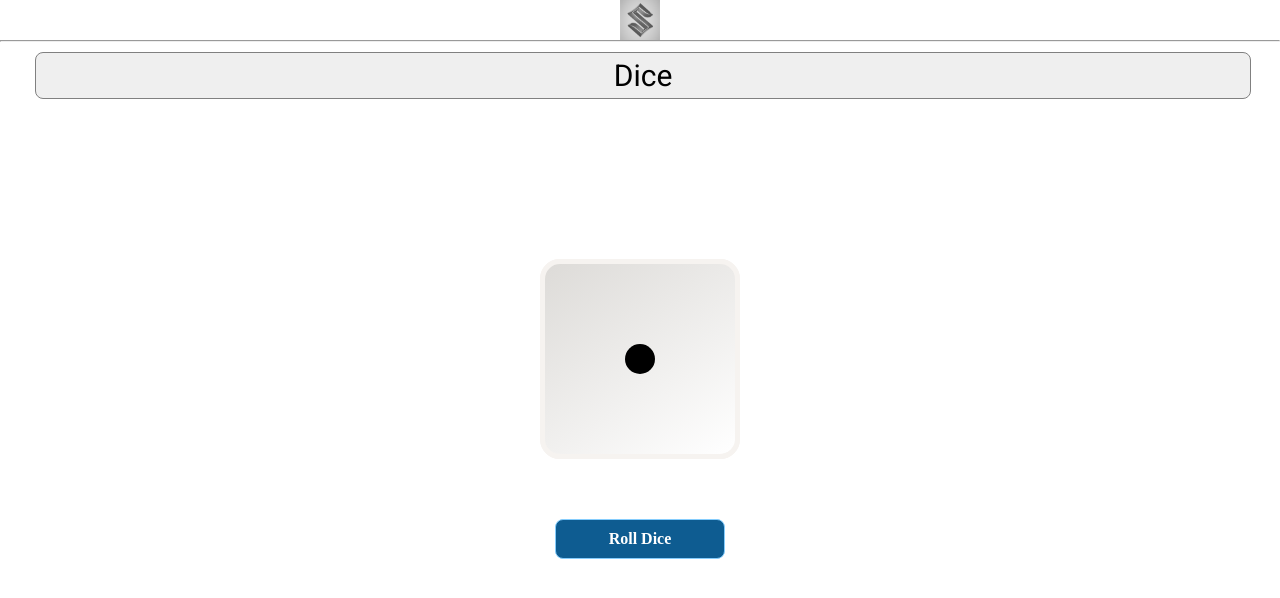
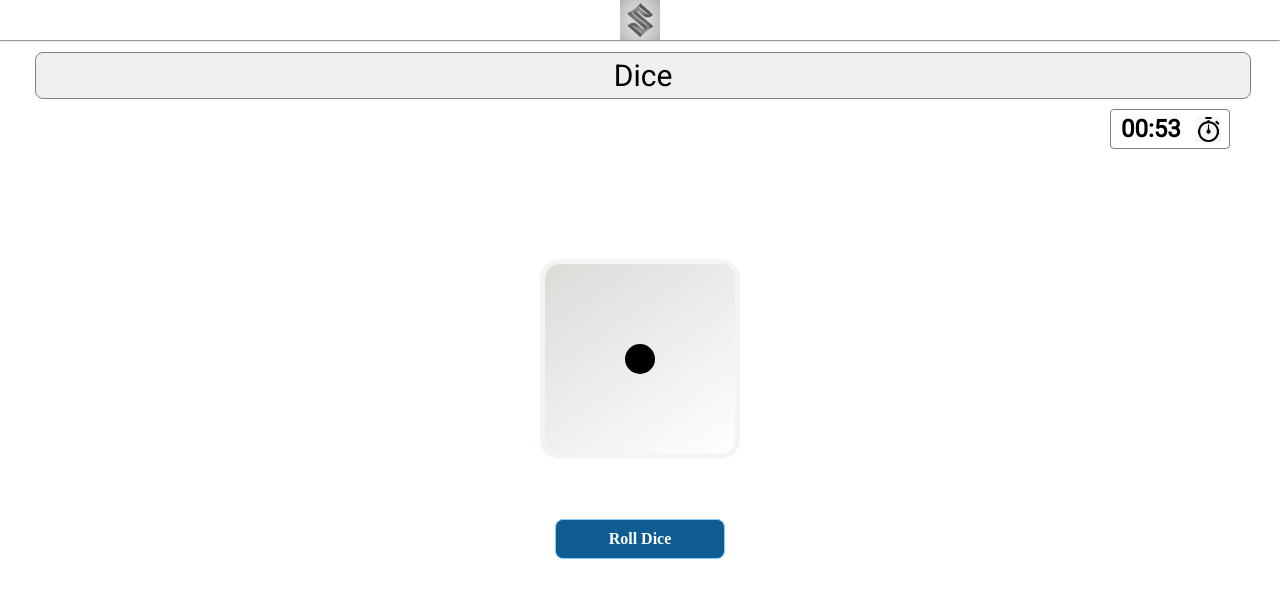
Before and after one commit to sameeraswal/Suzuki_Arena-1, a React (Create React App) app: page /dice in a window 1280 px wide. Shown: the top 598 px of the page. Built offline with nearby package versions, Linux system fonts and the light colour scheme.

Commit message:
17 commit

```diff
--- a/src/Components/Dice.jsx
+++ b/src/Components/Dice.jsx
@@ -1,6 +1,7 @@
 import React from "react";
 import { useNavigate } from "react-router-dom";
 import Navbar from "./Navbar";
+import Timer from "./Timer";
 const Dice = () => {
   const navigate = useNavigate();
 
@@ -19,16 +20,12 @@
   };
 
   const rollDice = (random) => {
-
     const dice = document.querySelector(".dice");
     if (dice) {
       dice.style.animation = "rolling 4s";
     } else {
       console.log("Not working");
     }
-
-
-
 
     setTimeout(() => {
       switch (random) {
@@ -65,8 +62,10 @@
   };
   return (
     <div>
-    <Navbar />
-    <div className="round-box">Dice</div>
+      <Navbar />
+
+      <div className="round-box">Dice</div>
+      <Timer />
       <div className="container1">
         <div className="dice">
           <div className="face front"></div>
@@ -76,10 +75,13 @@
           <div className="face right"></div>
           <div className="face left"></div>
         </div>
-        <button className="roll" onClick={() => {
-          randomDice();
-          timeOutFun();
-        }}>
+        <button
+          className="roll"
+          onClick={() => {
+            randomDice();
+            timeOutFun();
+          }}
+        >
           Roll Dice
         </button>
       </div>
--- /dev/null
+++ b/src/Components/Timer.jsx
@@ -0,0 +1,86 @@
+import React, { useState, useRef, useEffect } from "react";
+
+const Timer = () => {
+  // We need ref in this, because we are dealing
+  // with JS setInterval to keep track of it and
+  // stop it when needed
+  const imgsrc = require("./stop.png");
+  const Ref = useRef(null);
+
+  // The state for our timer
+  const [timer, setTimer] = useState("01:00");
+
+  const getTimeRemaining = (e) => {
+    const total = Date.parse(e) - Date.parse(new Date());
+    const seconds = Math.floor((total / 1000) % 60);
+    const minutes = Math.floor((total / 1000 / 60) % 60);
+
+    return {
+      total,
+      minutes,
+      seconds,
+    };
+  };
+
+  const startTimer = (e) => {
+    let { total, minutes, seconds } = getTimeRemaining(e);
+    if (total >= 0) {
+      // update the timer
+      // check if less than 10 then we need to
+      // add '0' at the beginning of the variable
+      setTimer(
+        (minutes > 9 ? minutes : "0" + minutes) +
+          ":" +
+          (seconds > 9 ? seconds : "0" + seconds)
+      );
+    }
+  };
+
+  const clearTimer = (e) => {
+    // If you adjust it you should also need to
+    // adjust the Endtime formula we are about
+    // to code next
+    setTimer("01:00");
+
+    // If you try to remove this line the
+    // updating of timer Variable will be
+    // after 1000ms or 1sec
+    if (Ref.current) clearInterval(Ref.current);
+    const id = setInterval(() => {
+      startTimer(e);
+    }, 1000);
+    Ref.current = id;
+  };
+
+  const getDeadTime = () => {
+    let deadline = new Date();
+
+    // This is where you need to adjust if
+    // you entend to add more time
+    deadline.setSeconds(deadline.getSeconds() + 60);
+    return deadline;
+  };
+
+  // We can use useEffect so that when the component
+  // mount the timer will start as soon as possible
+
+  // We put empty array to act as componentDid
+  // mount only
+  useEffect(() => {
+    clearTimer(getDeadTime());
+  }, []);
+
+  // Another way to call the clearTimer() to start
+  // the countdown is via action event from the
+  // button first we create function to be called
+  // by the button
+
+  return (
+    <div className="timer-div">
+      <h2>{timer}</h2>
+      <img src={imgsrc} alt="" className="clock-img"/>
+    </div>
+  );
+};
+
+export default Timer;
--- a/src/index.css
+++ b/src/index.css
@@ -934,3 +934,22 @@
 .wheel-container{
   margin-top: 100px;
 }
+
+.timer-div{
+  height: 40px;
+  width: 120px;
+  /* background-color: #0e5c91; */
+  border: 1px solid gray;
+  border-radius: 4px;
+  padding-left: 10px;
+  padding-top: 5px;
+  display: flex;
+  float: right;
+  margin-right: 50px;
+}
+.clock-img{
+  height: 25px;
+  width: 25px;
+  margin-left: 15px;
+  margin-top: 2px;
+}
```
Also changed, not shown: src/Components/stop.png (added).
